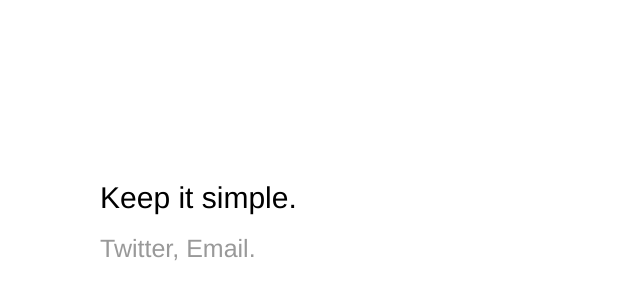
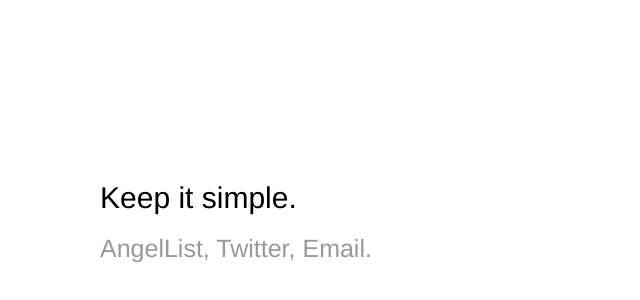
Before and after one commit to alanmichael/alanmichael.github.io, a plain HTML site: page index.html in a window 1280 px wide. Shown: the part 174-474 px from the top of the page, without its empty margins (0-640 px from the left). Drawn offline with Linux system fonts and the light colour scheme.

Commit message:
angel list added

```diff
--- a/index.html
+++ b/index.html
@@ -11,6 +11,7 @@
   <div class="maagiiiiiiiiiiiiiiiiiiic">
     <h1>Keep it simple.</h1>
     <p>
+       <a class="b t" href="//angel.co/alan-michael-kane">AngelList</a>,
        <a class="b t" href="//twitter.com/alanmichael">Twitter</a>,
        <a class="b e" href="mailto:alanmichael@gmail.com">Email</a>.
     </p>
```
